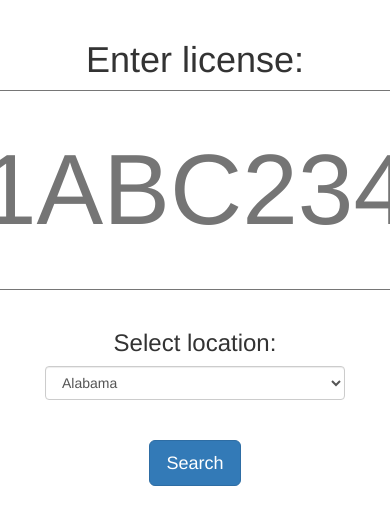
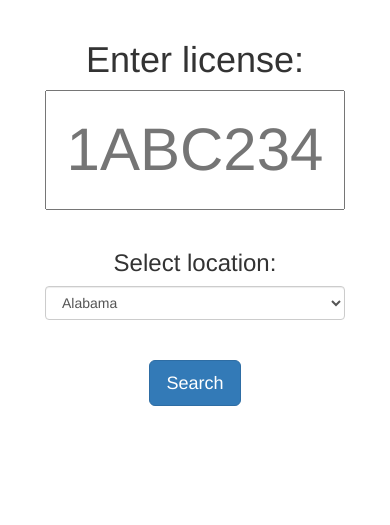
Before and after one commit to johnSerrano/plates, a Django app: page /search in a window 390 px wide; the page is wider, and only the part inside the window is pictured. Shown: the part 51-576 px from the top of that part. Run offline with Django 3.2, Linux system fonts and the light colour scheme; some libraries are stand-ins or nearby versions.

Commit message:
make seach smaller for mobile friendliness

```diff
--- a/plates/plates_site/static/plates_site/search.css
+++ b/plates/plates_site/static/plates_site/search.css
@@ -5,10 +5,10 @@
 }
 
 #searchbox {
-  width: 500px;
-  height: 200px;
+  width: 300px;
+  height: 120px;
   color: #05f;
-  font-size: 100px;
+  font-size: 60px;
   text-align:center;
 }
 
```
